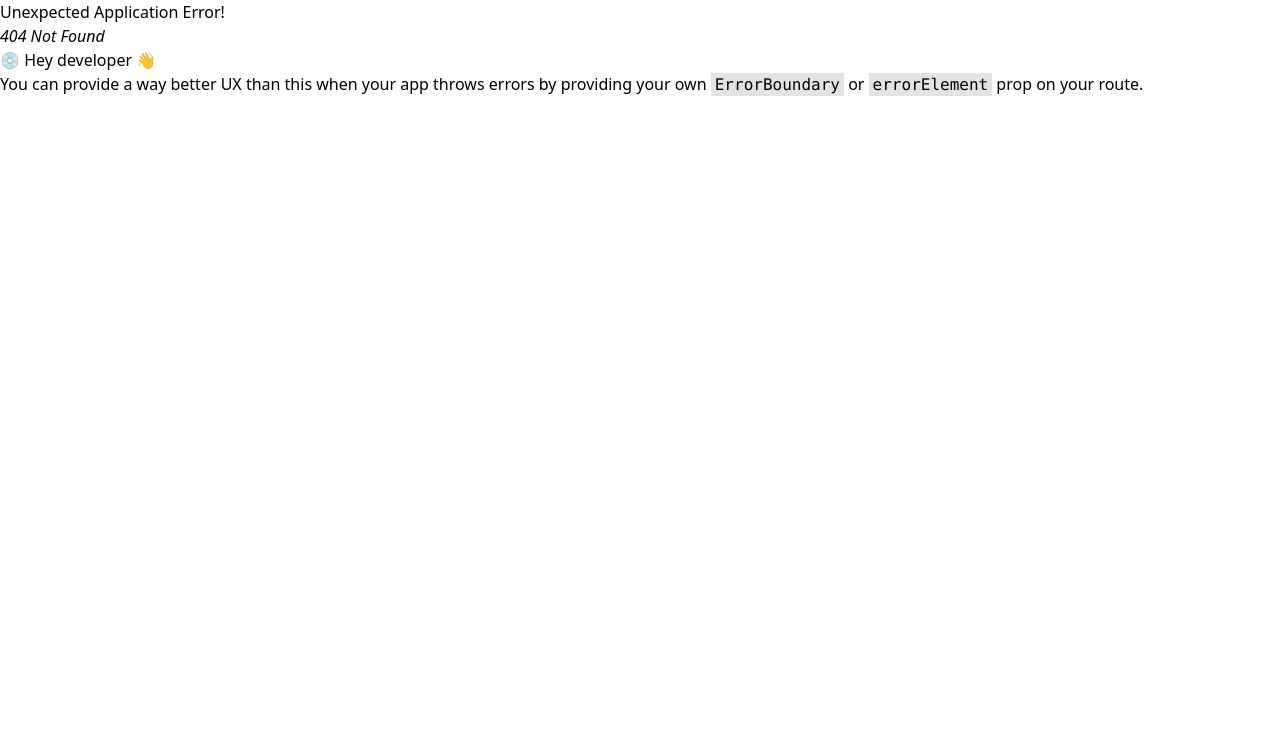
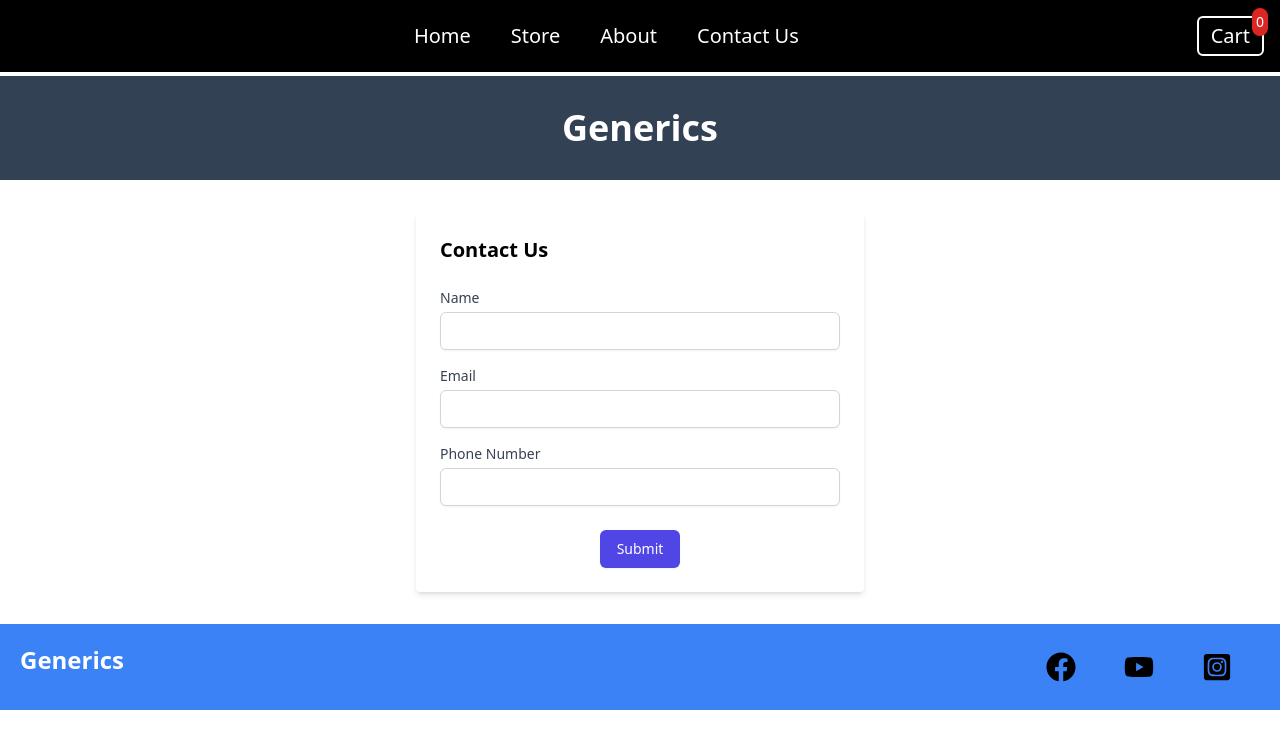
Before and after one commit to Ankita7238/Ecommerce, a React (Create React App) app: page /contact in a window 1280 px wide. Before the commit this address had no page. Shown: the top 748 px of the page. Built offline with nearby package versions, Linux system fonts and the light colour scheme.

Commit message:
contactus-firebase

```diff
--- a/src/App.js
+++ b/src/App.js
@@ -5,6 +5,7 @@ import Footer from './components/Footer';
 import ProductList from './components/ProductList';
 import Home from './components/Home';
 import Cart from './components/Cart';
+import Contact from './components/Contact';
 import { createBrowserRouter } from "react-router-dom";
 import { RouterProvider } from "react-router-dom";
 
@@ -42,6 +43,14 @@ const router = createBrowserRouter([
       </DefaultLayout>
     ),
   },
+  {
+    path: "/contact",
+    element: (
+      <DefaultLayout>
+        <Contact />
+      </DefaultLayout>
+    ),
+  },
 ]);
 
 function App() {
--- /dev/null
+++ b/src/components/Contact.js
@@ -0,0 +1,103 @@
+import React, { useState } from 'react';
+
+const Contact = () => {
+  const [formData, setFormData] = useState({
+    name: '',
+    email: '',
+    phone: '',
+  });
+
+  const handleChange = (e) => {
+    setFormData({
+      ...formData,
+      [e.target.name]: e.target.value,
+    });
+  };
+
+  const handleSubmit = async (e) => {
+    e.preventDefault();
+
+    try {
+      const response = await fetch('https://e-comm-b1c82-default-rtdb.firebaseio.com/users.json', {
+        method: 'POST',
+        headers: {
+          'Content-Type': 'application/json',
+        },
+        body: JSON.stringify(formData),
+      });
+
+      if (!response.ok) {
+        throw new Error('Failed to submit form data');
+      }
+
+      // Clear form fields after successful submission
+      setFormData({ name: '', email: '', phone: '' });
+
+      console.log('Form data submitted successfully:', formData);
+      // Optionally show a success message to the user
+    } catch (error) {
+      console.error('Error submitting form data:', error.message);
+      // Handle error state or show error message to the user
+    }
+  };
+
+  return (
+    <div className="max-w-md mx-auto my-8 p-6 bg-white rounded shadow-md">
+      <h2 className="text-xl font-semibold mb-6">Contact Us</h2>
+      <form onSubmit={handleSubmit}>
+        <div className="mb-4">
+          <label htmlFor="name" className="block text-sm font-medium text-gray-700">
+            Name
+          </label>
+          <input
+            type="text"
+            id="name"
+            name="name"
+            value={formData.name}
+            onChange={handleChange}
+            className="mt-1 block w-full px-3 py-2 border border-gray-300 rounded-md shadow-sm focus:outline-none focus:ring-indigo-500 focus:border-indigo-500 sm:text-sm"
+            required
+          />
+        </div>
+        <div className="mb-4">
+          <label htmlFor="email" className="block text-sm font-medium text-gray-700">
+            Email
+          </label>
+          <input
+            type="email"
+            id="email"
+            name="email"
+            value={formData.email}
+            onChange={handleChange}
+            className="mt-1 block w-full px-3 py-2 border border-gray-300 rounded-md shadow-sm focus:outline-none focus:ring-indigo-500 focus:border-indigo-500 sm:text-sm"
+            required
+          />
+        </div>
+        <div className="mb-6">
+          <label htmlFor="phone" className="block text-sm font-medium text-gray-700">
+            Phone Number
+          </label>
+          <input
+            type="tel"
+            id="phone"
+            name="phone"
+            value={formData.phone}
+            onChange={handleChange}
+            className="mt-1 block w-full px-3 py-2 border border-gray-300 rounded-md shadow-sm focus:outline-none focus:ring-indigo-500 focus:border-indigo-500 sm:text-sm"
+            required
+          />
+        </div>
+        <div className="text-center">
+          <button
+            type="submit"
+            className="inline-flex justify-center py-2 px-4 border border-transparent shadow-sm text-sm font-medium rounded-md text-white bg-indigo-600 hover:bg-indigo-700 focus:outline-none focus:ring-2 focus:ring-offset-2 focus:ring-indigo-500"
+          >
+            Submit
+          </button>
+        </div>
+      </form>
+    </div>
+  );
+};
+
+export default Contact;
--- a/src/components/Header.js
+++ b/src/components/Header.js
@@ -21,6 +21,7 @@ const Header = () => {
             <div><NavLink to="/home">Home</NavLink></div>
             <div><NavLink to="/">Store</NavLink></div>
             <div><NavLink to="/about">About</NavLink></div>
+            <div><NavLink to="/contact">Contact Us</NavLink></div>
         </nav>
         <div className='relative'>
             <button type="button" className='py-1 px-3 rounded-md border-solid border-2 border-white' onClick={cartHandler}>Cart</button>
```
